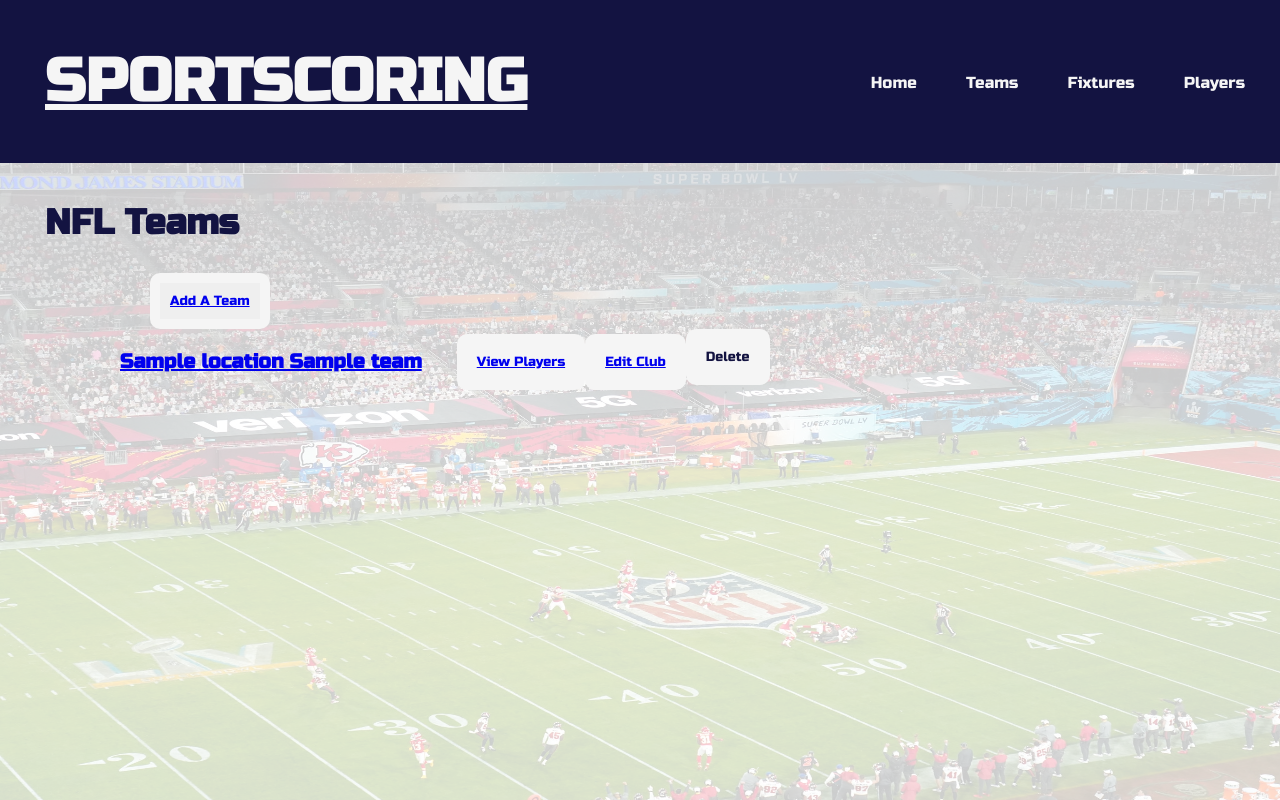
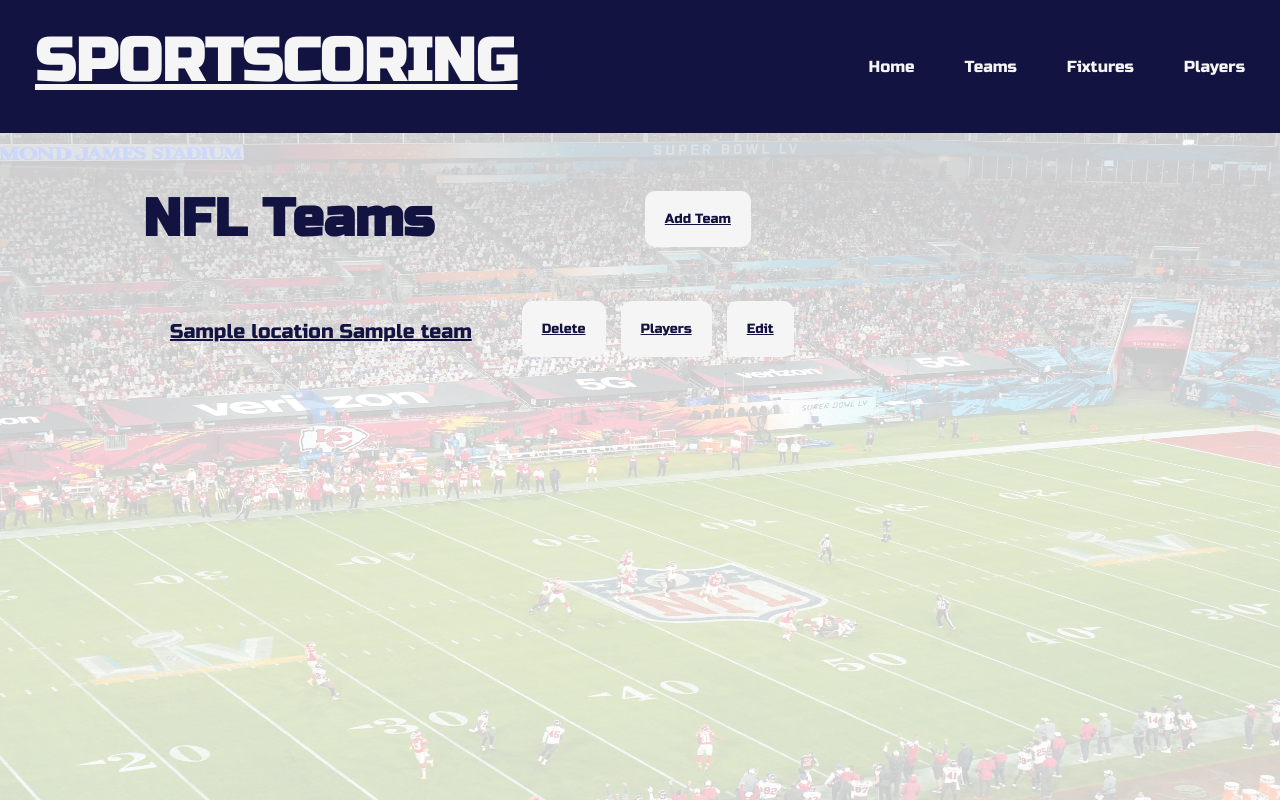
Before and after one commit to ttinning/python_project_sport_scoring_app, a Flask app: page /teams in a window 1280 px wide. Run offline with Flask 2, Linux system fonts and the light colour scheme; a database or web service that is not in the repository returns one stand-in record (values such as "Sample title"); some libraries are stand-ins or nearby versions.

```diff
--- a/static/style.css
+++ b/static/style.css
@@ -1,32 +1,26 @@
 .logo {
-    font-family: 'Russo One', sans-serif;
     font-size: 60px;
     color: whitesmoke;
-    margin-left: 45px;
+    margin-left: 35px;
     margin-right: auto;
-    margin-top: 45px;
-    margin-bottom: 45px;
+    margin-top: 25px;
+    margin-bottom: 35px;
     text-decoration: underline;
 }
 
-
 header {
+    font-family: 'Russo One', sans-serif;
     background-color:rgb(19, 19, 65);
     display: flex;
     justify-content: space-between;
 }
 
 header > nav > a {
-    font-family: 'Russo One', sans-serif;
     color: whitesmoke;
     align-self: center;
     text-decoration: none;
-    /* border: 10px, solid, whitesmoke;
-    border-style: solid; */
     padding: 10px;
-    /* border-radius: 10px; */
     transition-duration: 0.2s;
-    margin-top: 45px;
     margin-right: 25px;
 }
 
@@ -39,13 +33,25 @@ header > nav {
 }
 
 body {
-    font-family: 'Trebuchet MS', 'Lucida Sans Unicode', 'Lucida Grande', 'Lucida Sans', Arial, sans-serif;
+    font-family: 'Russo One', sans-serif;
     margin: 0;
 }
 
-.league_teams {
+.information_display {
     display: flex;
+    color: rgb(19, 19, 65);
+    text-decoration: none;
+    padding-left: 80px;
     /* background-color: white  */
+}
+
+ul {
+    margin-top: 5px;
+    margin-bottom: 0px;
+}
+
+li {
+    list-style-type: none;
 }
 
 #team_name {
@@ -54,24 +60,25 @@ body {
     font-size: 20px;
     text-decoration: none;
     margin-right: 35px;
-    padding-left: 120px;
-    display: flex
+    padding-left: 50px;
+    align-content: center;
 }
 
-.headings {
-    font-family: 'Russo One',sans-serif;
+.heading_area {
     color: rgb(19, 19, 65);
     font-size: 35px;
     font-weight: bold;
     padding-left: 45px;
     padding-top: 10px;
+    display: flex;
+    justify-content: space-around;
 }
 
 .background_image {
-    min-height: 80%;
+    min-height: 84%;
     min-width: 1025px;
     width: 100%;
-    height: 60%;
+    height: 80%;
     position: fixed;
     left: 0;
     opacity: 0.20;
@@ -79,31 +86,19 @@ body {
 }
 
 .background_home {
-    min-height: 80%;
+    min-height: 84%;
     min-width: 1025px;
     width: 100%;
-    height: 60%;
+    height: 80%;
     position: fixed;
     left: 0;
-}
-
-.addbutton {
-    font-family: 'Russo One', sans-serif;
-    color: whitesmoke;
-    align-self: center;
-    text-decoration: none;
-    border: 10px, solid, whitesmoke;
-    border-style: solid;
-    padding: 10px;
-    border-radius: 10px;
-    transition-duration: 0.2s;
-    margin-left: 150px;
 }
 
 #content-wrapper {
     position: fixed;
     background: none;
     z-index: 10;
+
 }
 
 .button {
@@ -115,16 +110,58 @@ body {
     border-style: solid;
     padding: 10px;
     border-radius: 10px;
-    transition-duration: 0.2s;
     background-color: whitesmoke;
     padding-left: 10px;
+    margin-right: 15px;
 }
 
-.new_team {
+.button_group {
+    display: flex;
+    align-items: center;
+    padding-right: 10px;
+    padding-left: 15px;
+}
+
+.delete_button {
     font-family: 'Russo One', sans-serif;
+    color: rgb(19, 19, 65);
+    align-self: center
+}
+
+a {
+    color:rgb(19, 19, 65);
 }
 
 #text_box {
     font-family: 'Russo One', sans-serif;
-    align-self: center;
+    padding-top: 10px;
 }
+
+.new_team {
+    text-align: center;
+    padding-left: 550px;
+    padding-top: 70px;
+}
+
+h2 {
+    padding-left: 45px;
+}
+
+.player_index {
+    display: flex;
+    flex-direction: row;
+    flex-wrap: wrap;
+}
+
+.player_index div {
+    flex: 1 0 35%;
+    padding-right: 30px;
+    padding-left:30px;
+    white-space: nowrap;
+
+}
+
+.information_display > p {
+    font-size: 25px;
+    padding-left: 25px;
+}
--- a/templates/teams/index.html
+++ b/templates/teams/index.html
@@ -1,17 +1,24 @@
 {% extends "base.html" %}
 {% block content %}
 <section>
-    <h2 class="headings">NFL Teams</h2>
-    <button class="addbutton"><a href="/teams/new">Add A Team</a></button>
+    <section class="heading_area">
+        <h2>NFL Teams</h2>
+        <br>
+        <button class="button"><a href="/teams/new">Add Team</a></button>
+    </section>
     <section>
     {% for team in teams %}
-        <section class="league_teams">
-            <h3 id="team_name"><a href="fixtures/{{team.id}}">{{team.location}} {{ team.name }}</a></h3>
-            <button class="button"><a href="teams/players/{{team.id}}">View Players</a></button>
-            <button class="button"><a href="teams/{{team.id}}/edit">Edit Club</a></button>
-            <form action="/teams/{{ team.id }}/delete" method="POST">
-                <input type="submit" class="button" value="Delete" id="delete_button">
-            </form>
+        <section class="information_display">
+            <ul>
+                <p id="team_name"><a href="fixtures/{{team.id}}">{{team.location}} {{ team.name }}</a></p>
+            </ul>
+            <div class="button_group">
+                <form class="delete_button" action="/teams/{{ team.id }}/delete" method="POST">
+                    <button class="button"><a href="teams/{{team.id}}/delete">Delete</a></button>
+                </form>
+                    <button class="button"><a href="teams/players/{{team.id}}">Players</a></button>
+                    <button class="button"><a href="teams/{{team.id}}/edit">Edit</a></button>
+            </div>
         </section>
     </section>
 {% endfor %}
--- a/templates/teams/new.html
+++ b/templates/teams/new.html
@@ -1,8 +1,8 @@
 {% extends "base.html" %}
 {% block content %}
-<section class="new_team">
+<section>
     <h2>Create a New Team</h2>
-    <form action="/teams" method="POST">
+    <form action="/teams" method="POST" class="new_team">
     <section>
         <label for="team_name">Enter Team Name: </label>
         <input type="text" id="text_box" name="team_name" placeholder="Team Name">
@@ -12,7 +12,7 @@
         <input type="text" id="text_box" name="location" placeholder="Location">
     </section>
     <section>
-        <input type="submit">
+        <input type="submit" class="button">
     </section>
     </form>
 </section>
--- a/templates/teams/players/index.html
+++ b/templates/teams/players/index.html
@@ -7,9 +7,9 @@
     <button><a href="/teams/players/new">Add a Player</a></button>
 
 </section>
-<section>
+<section class="player_index">
     {% for player in players%}
-    <section>
+    <div>
         <p>Player Name: {{ player.player_name }}</p>
         <p>Player Team: {{ player.team_id.name }}</p>
         <p>Position: {{ player.position }}</p>
@@ -22,7 +22,7 @@
         <form action="/teams/players/{{ player.id }}/delete" method="POST">
             <input type="submit" value="Delete">
         </form>
-    </section>
+    </div>
     {% endfor %}
 </section>
 {% endblock %}
```
Also changed, not shown: templates/fixtures/index.html (+11 -6 lines), templates/teams/players/show.html (+7 -3 lines).
